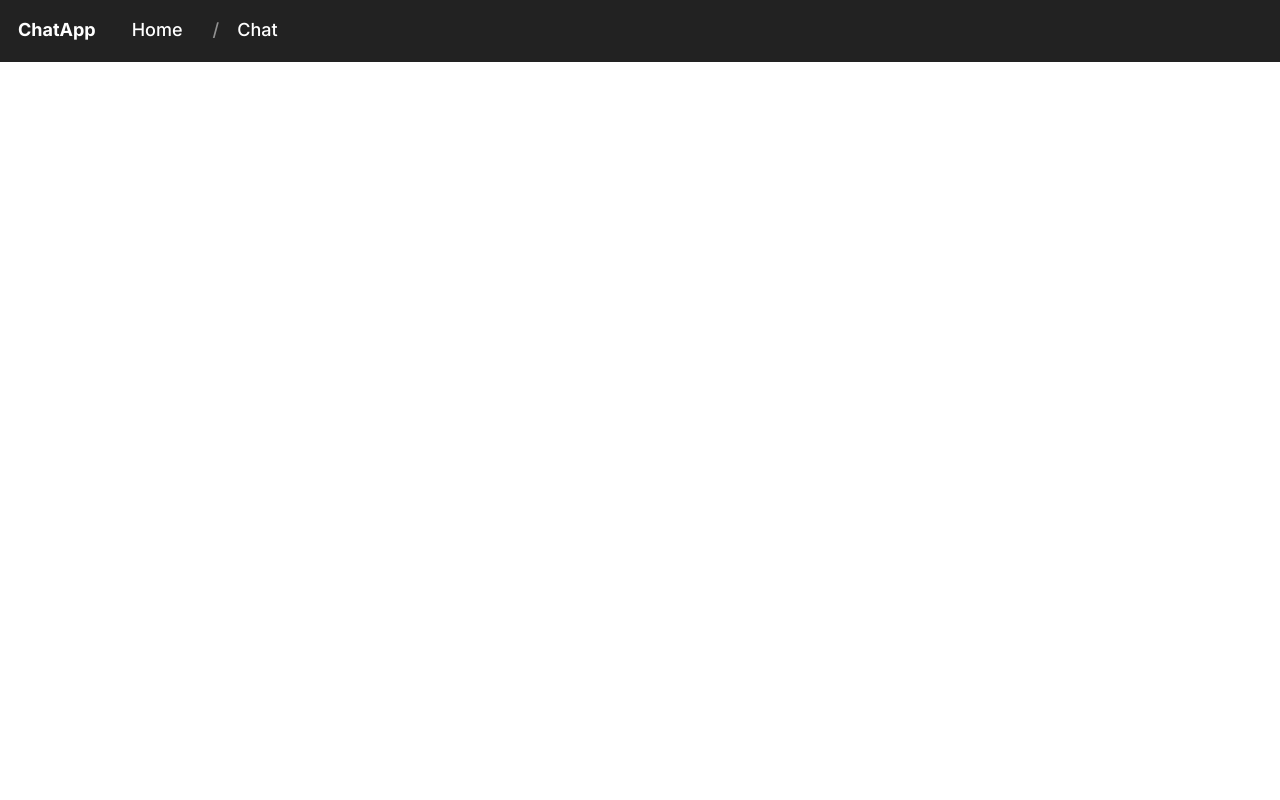
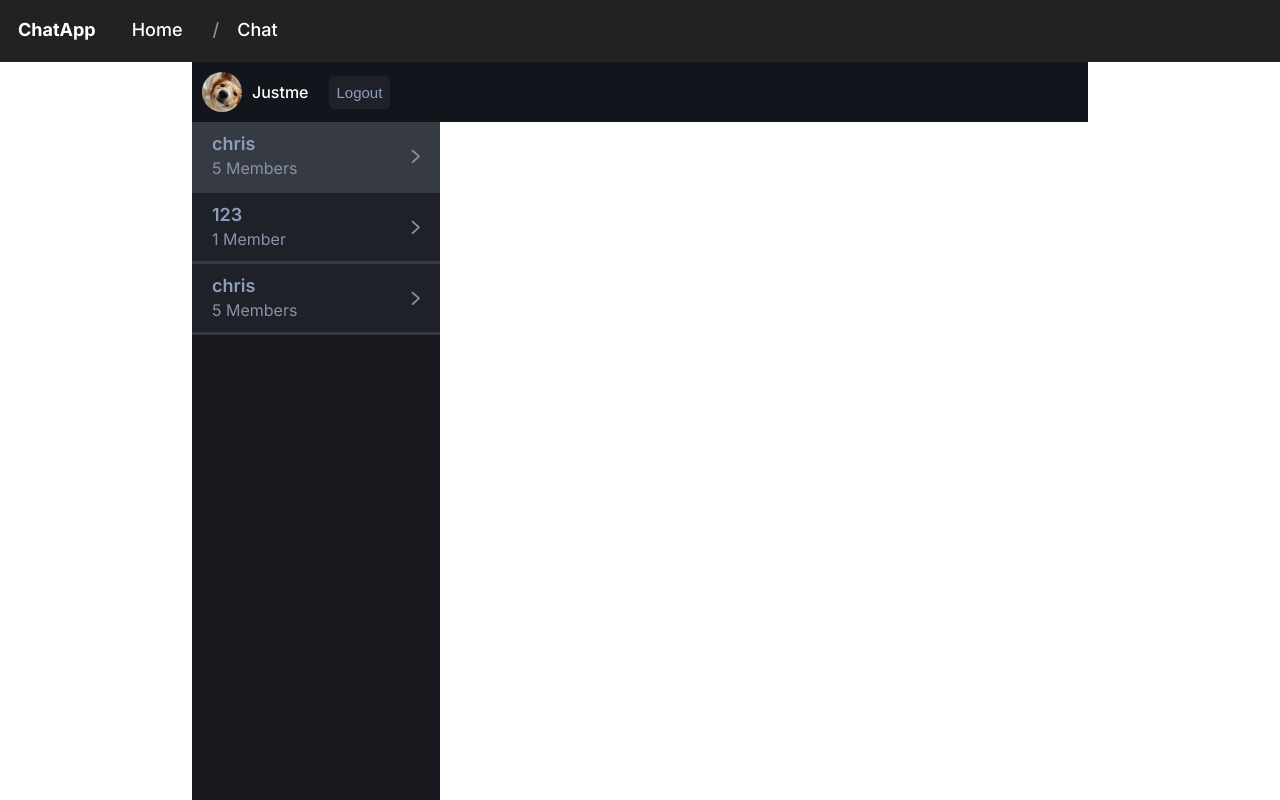
Before and after one commit to justmedev/chris-chatapp-frontend, a Vue app: page /chat in a window 1280 px wide. Before the commit this address had no page. Built offline with nearby package versions, Linux system fonts and the light colour scheme.

Commit message:
added ChatPage.vue, extract RoomTile to component, improved general styling, added icon + placeholder.jpg

```diff
--- a/src/App.vue
+++ b/src/App.vue
@@ -3,9 +3,27 @@ import Navbar from "./components/Navbar.vue";
 </script>
 
 <template>
-  <Navbar />
+  <Navbar/>
+  <main>
+    <div class="container">
+      <router-view/>
+    </div>
+  </main>
 </template>
 
-<style scoped>
+<style scoped lang="scss">
+@import "vars";
+
+main {
+  width: 100vw;
+  height: 100%;
+  justify-content: center;
+  display: flex;
+
+  > .container {
+    width: $container-width;
+    height: $content-height;
+  }
+}
 
 </style>
--- a/src/components/Navbar.vue
+++ b/src/components/Navbar.vue
@@ -1,15 +1,19 @@
 <template>
   <nav>
-    <div>
-      <div>ChatApp</div>
-      <div>Home</div>
-      <div>Chat</div>
-    </div>
+    <div @click="pushRoute({ name: 'home' })">ChatApp</div>
+    <div @click="pushRoute({ name: 'home' })">Home</div>
+    <div @click="pushRoute({ name: 'chat' })">Chat</div>
   </nav>
 </template>
 
 <script setup lang="ts">
+import {RouteLocationRaw, useRouter} from "vue-router";
 
+const router = useRouter()
+
+function pushRoute(route: RouteLocationRaw) {
+  router.push(route); // https://router.vuejs.org/guide/essentials/navigation.html
+}
 </script>
 
 <style lang="scss" scoped>
@@ -20,11 +24,7 @@ nav {
 
   padding: 18px;
   font-size: 18px;
-  display: flex;
-  flex-direction: row;
-  justify-content: space-between;
 
-  > * {
   display: flex;
   flex-direction: row;
 
@@ -73,6 +73,5 @@ nav {
     }
   }
 }
-}
 
 </style>
--- /dev/null
+++ b/src/components/RoomTile.vue
@@ -0,0 +1,68 @@
+<template>
+  <div class="room" :class="{ 'active': active }">
+    <div>
+      <div class="name">{{ props.room.name }}</div>
+      <div class="members">
+        {{ props.room.members }} {{ props.room.members <= 1 ? "Member" : "Members" }}
+      </div>
+    </div>
+
+
+    <img src="../assets/arrow-right.svg" alt="arrow-right-icon" class="icon">
+  </div>
+</template>
+
+<script lang="ts" setup>
+import {Room} from "@/types/room";
+
+const props = withDefaults(defineProps<{
+  room: Room,
+  active: boolean,
+}>(), {
+  active: false,
+});
+</script>
+
+<style scoped lang="scss">
+@import "../vars";
+
+.active {
+  background: $gray !important;
+
+  &:hover {
+    background: $gray--1 !important;
+  }
+}
+
+.room {
+  cursor: pointer;
+  width: 13rem;
+  border-bottom: 3px solid $gray;
+  background: $gray--1;
+  padding: 10px 20px;
+  display: flex;
+  align-items: center;
+  justify-content: space-between;
+  transition: background-color 200ms ease-in-out;
+
+  .name {
+    font-size: 18px;
+    font-weight: 550;
+    color: $gray-2;
+  }
+
+  .members {
+    color: $gray-1;
+  }
+
+  .icon {
+    height: .9rem;
+    width: auto;
+    object-fit: cover;
+  }
+
+  &:hover {
+    background-color: $gray
+  }
+}
+</style>
--- a/src/router/index.ts
+++ b/src/router/index.ts
@@ -1,8 +1,18 @@
 import HomePage from "../views/HomePage.vue";
-import { createRouter, createWebHistory, RouteRecordRaw } from 'vue-router';
+import {createRouter, createWebHistory, RouteRecordRaw} from 'vue-router';
+import ChatPage from "../views/ChatPage.vue";
 
-const routes = [
-    { path: '/', component: HomePage },
+const routes: RouteRecordRaw[] = [
+    {
+        path: '/',
+        name: 'home',
+        component: HomePage
+    },
+    {
+        path: '/chat',
+        name: 'chat',
+        component: ChatPage
+    },
 ]
 
 const router = createRouter({
--- a/src/style.scss
+++ b/src/style.scss
@@ -1,9 +1,7 @@
 @import url('https://fonts.googleapis.com/css2?family=Inter:wght@100;200;300;400;500;600;700;800;900&display=swap');
 @import url('https://fonts.googleapis.com/css2?family=Open+Sans:ital,wght@0,300;0,400;0,500;0,600;0,700;0,800;1,300;1,400;1,500;1,600;1,700;1,800&display=swap');
 @import url('https://fonts.googleapis.com/css2?family=Montserrat:ital,wght@0,100;0,200;0,300;0,400;0,500;0,600;0,700;0,800;0,900;1,100;1,200;1,300;1,400;1,500;1,600;1,700;1,800;1,900&display=swap');
-
-$container-width: 50%;
-$transparent: rgba(0,0,0,0);
+@import "vars.scss";
 
 :root {
   font-family: Inter, Avenir, Helvetica, Arial, sans-serif;
@@ -28,50 +26,6 @@ a {
   text-decoration: none;
 }
 
-
-main {
-  width: 100vw;
-  justify-content: center;
-  display: flex;
-
-  > .container {
-    width: $container-width;
-
-    > section {
-      .title {
-        text-align: center;
-        font-family: 'Montserrat', Arial, Calibri, sans-serif;
-        font-size: 26px;
-        font-weight: 800;
-      }
-
-      .content {
-        font-size: 17px;
-      }
-    }
-
-    /*> section:not(:last-child):after {
-      margin: 4em;
-      content: "";
-      background: url("/img/separator.svg") center no-repeat;
-      height: 2em;
-      display: block;
-      text-align: center;
-    }*/
-  }
-}
-
-.logo {
-  margin: 3em 0 1em 0;
-  display: flex;
-  justify-content: center;
-}
-
-.slogan {
-  text-align: center;
-  font-size: 22px;
-}
-
 .text-center {
   text-align: center;
 }
@@ -79,3 +33,13 @@ main {
 .block {
   width: 100%;
 }
+
+.title {
+  font-family: 'Montserrat', Arial, Calibri, sans-serif;
+  font-size: 26px;
+  font-weight: 800;
+}
+
+.content {
+  font-size: 17px;
+}
--- /dev/null
+++ b/src/types/room.ts
@@ -0,0 +1,5 @@
+export interface Room {
+    name: string;
+    members: number;
+    id: number;
+}
--- /dev/null
+++ b/src/vars.scss
@@ -0,0 +1,10 @@
+$container-width: 70%;
+$transparent: rgba(0, 0, 0, 0);
+$content-height: calc(100vh - 122px);
+
+$gray--3: #12151b;
+$gray--2: #16181e;
+$gray--1: #1e2128;
+$gray: #363a43;
+$gray-1: #8892a9;
+$gray-2: #8f9dbd;
--- /dev/null
+++ b/src/views/ChatPage.vue
@@ -0,0 +1,92 @@
+<template style="height: 100%">
+  <div class="topbar">
+    <div class="account-container">
+      <img src="../assets/placeholder.jpg" alt="account icon">
+      <span>
+        Justme
+      </span>
+      <button @click="logout">Logout</button>
+    </div>
+  </div>
+
+  <div class="sidebar">
+    <RoomTile :room="rooms[1]" active></RoomTile>
+    <RoomTile v-for="room in rooms" :key="room.id" :room="room"/>
+  </div>
+</template>
+
+<script setup lang="ts">
+import {Ref, ref} from "vue";
+import RoomTile from "../components/RoomTile.vue";
+import {Room} from "@/types/room";
+
+const rooms: Ref<Room[]> = ref([
+  {
+    name: '123',
+    id: 1,
+    members: 1,
+  },
+  {
+    name: 'chris',
+    id: 2,
+    members: 5,
+  }
+]);
+
+function logout() {
+  // TODO: Actually logout and send user to home without token
+  console.log("Abmelden");
+}
+
+</script>
+
+<style lang="scss" scoped>
+@import "../vars";
+
+.topbar {
+  background: $gray--3;
+  color: white;
+  padding: 10px;
+
+  > .account-container {
+    display: flex;
+    flex-direction: row;
+    align-items: center;
+    column-gap: 10px;
+
+    > img {
+      height: 2.5em;
+      width: 2.5em;
+      object-fit: cover;
+      border-radius: 100px;
+    }
+
+    > span {
+      font-weight: 500;
+    }
+
+    > button {
+      cursor: pointer;
+      font-size: 15px;
+      margin-left: 10px;
+      background: $gray--1;
+      border-radius: 5px;
+      border: none;
+      padding: 8px;
+      color: $gray-2;
+      transition: all 200ms ease-in-out;
+
+      &:hover {
+        background: $gray-2;
+        color: $gray--1;
+      }
+    }
+  }
+}
+
+.sidebar {
+  width: fit-content;
+  background: $gray--2;
+  height: 100%;
+}
+</style>
--- a/src/views/HomePage.vue
+++ b/src/views/HomePage.vue
@@ -1,5 +1,6 @@
 <template>
-  <div>Hello!</div>
+  <div class="title" style="margin-top: 20px;">Welcome</div>
+  <div class="content">Hello</div>
 </template>
 
 <script setup lang="ts">
```
Also changed, not shown: src/assets/arrow-right.svg (added), src/assets/placeholder.jpg (added). Lines whose indentation alone changed are shown as unchanged.
